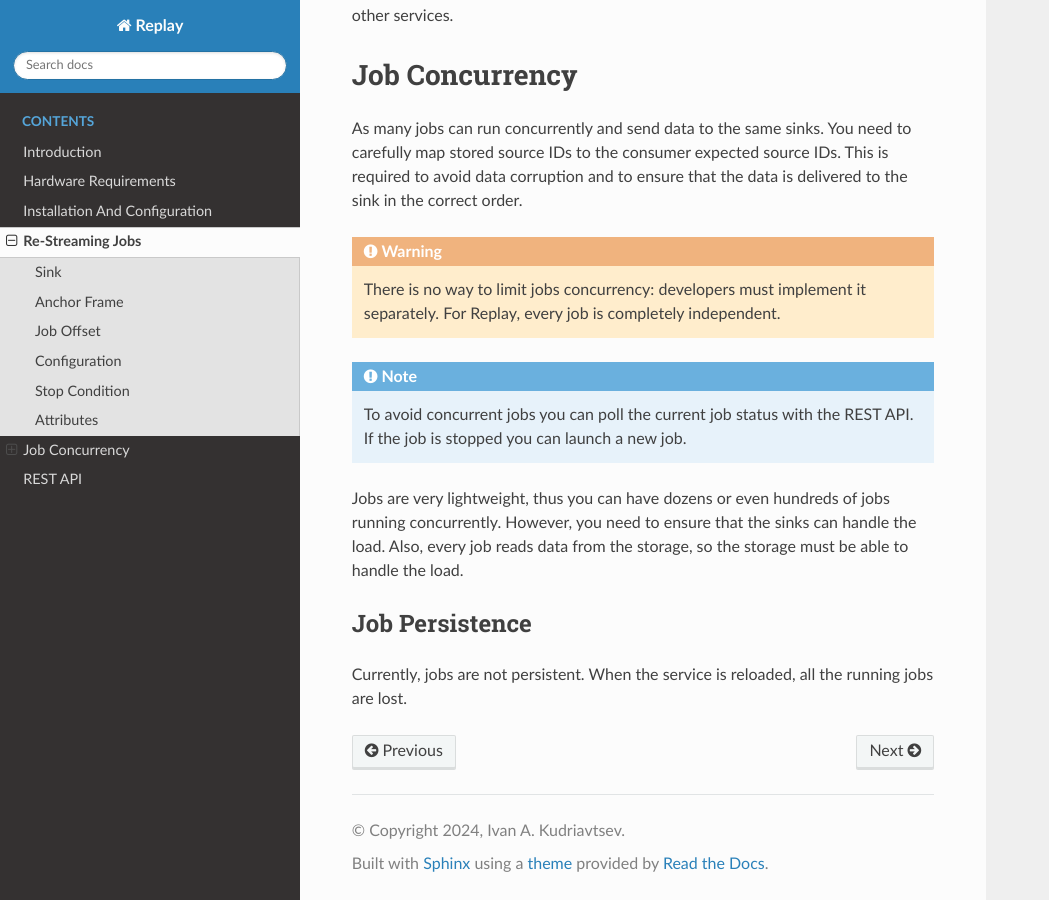
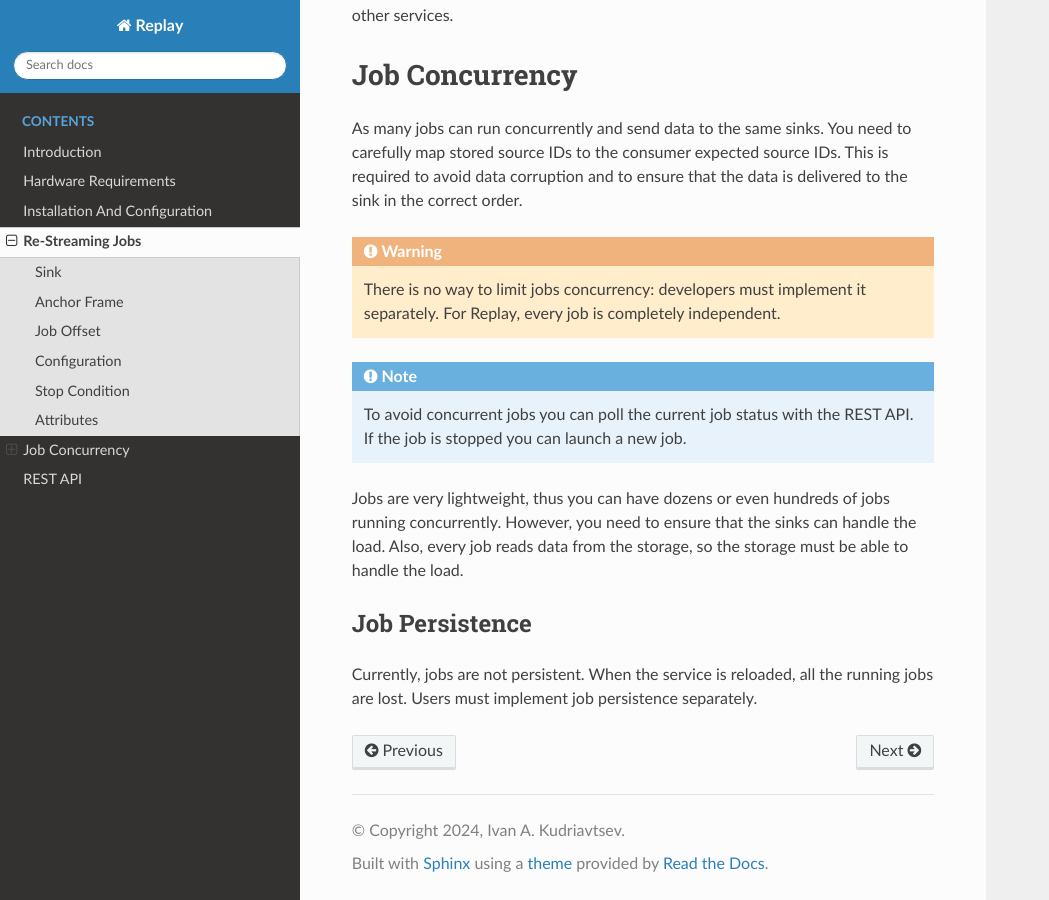
Before and after one commit to insight-platform/Replay, a Sphinx documentation site: the page built from docs/sections/3_jobs.rst, in a window 1280 px wide and 900 px high, scrolled down 2711 px. Shown: the whole window, without its empty margins (0-1049 px from the left). Built offline with Sphinx 7.4.7 and the Read the Docs theme 2.0.0, drawn with Linux system fonts in a browser that asks for light colours.

```diff
--- a/docs/sections/3_jobs.rst
+++ b/docs/sections/3_jobs.rst
@@ -102,4 +102,4 @@
 Job Persistence
 ---------------
 
-Currently, jobs are not persistent. When the service is reloaded, all the running jobs are lost.
+Currently, jobs are not persistent. When the service is reloaded, all the running jobs are lost. Users must implement job persistence separately.
```
